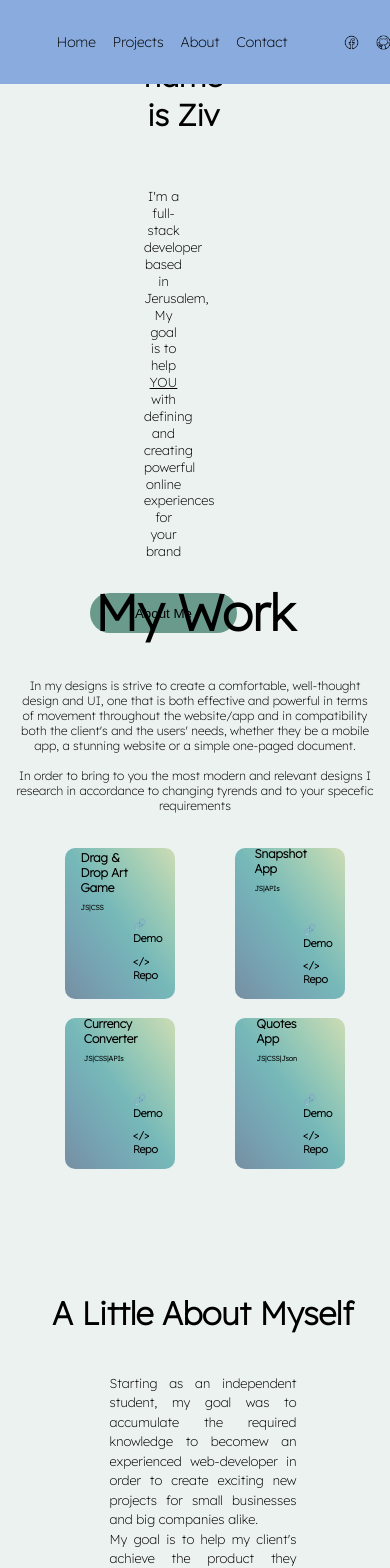
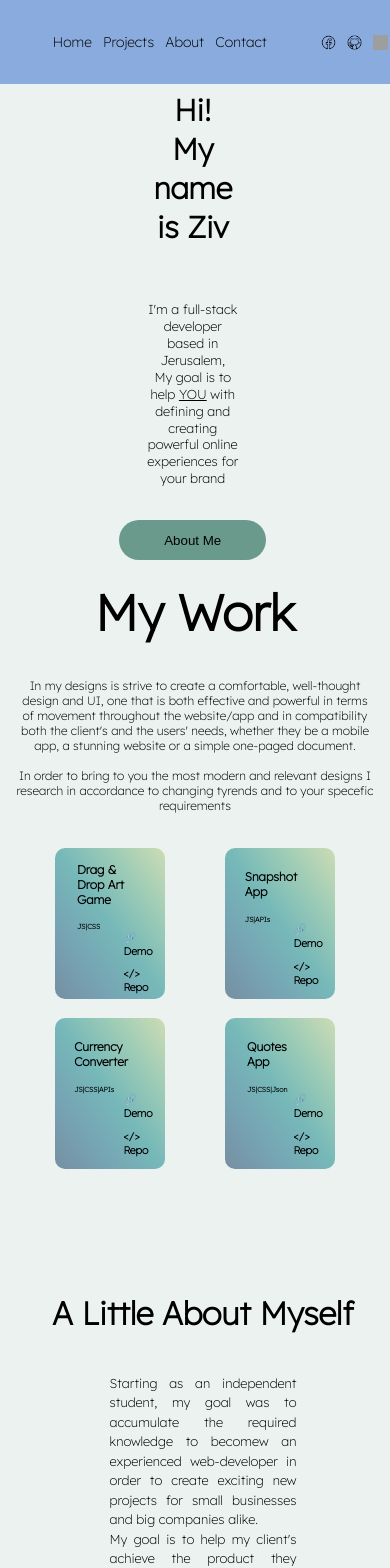
Before and after one commit to zifftalmon/zivPortfolio.github.io, a React (Create React App) app in the folder ziv-portfolio/: page / in a window 390 px wide. Shown: the top 1568 px of the page. Built offline with nearby package versions, Linux system fonts and the light colour scheme; grey boxes are pictures that could not be loaded; a web font is replaced by a local one.

Commit message:
responsiveness for mobile at work

```diff
--- a/ziv-portfolio/package.json
+++ b/ziv-portfolio/package.json
@@ -1,7 +1,6 @@
 {
   "name": "ziv-portfolio",
   "version": "0.1.0",
-  "homepage": "https://zifftalmon.github.io/zivPortfolio.github.io/",
   "private": true,
   "dependencies": {
     "@testing-library/jest-dom": "^5.16.5",
@@ -10,7 +9,7 @@
     "react": "^18.2.0",
     "react-dom": "^18.2.0",
     "react-router-dom": "^6.6.1",
-    "react-scripts": "^2.1.3",
+    "react-scripts": "^5.0.1",
     "web-vitals": "^2.1.4"
   },
   "scripts": {
--- a/ziv-portfolio/src/styles/About.css
+++ b/ziv-portfolio/src/styles/About.css
@@ -78,7 +78,7 @@
     height: 40px;
 }
 
-@media screen and (min-width: 320px) and (max-width: 667px) {
+@media screen and (min-width: 320px) and (max-width: 414px) {
     .about {
         margin-top: -10em;
         margin-left: 1em;
--- a/ziv-portfolio/src/styles/Contact.css
+++ b/ziv-portfolio/src/styles/Contact.css
@@ -53,7 +53,7 @@
     margin-right: 1.5em;
 }
 
-@media screen and (min-width: 320px) and (max-width: 667px) {
+@media screen and (min-width: 320px) and (max-width: 414px) {
     .contact img {
         width: 50px;
         height: 50px;
--- a/ziv-portfolio/src/styles/Home.css
+++ b/ziv-portfolio/src/styles/Home.css
@@ -39,18 +39,19 @@
     box-shadow: 0px 3px 21px 1px rgba(106,154,139,1);
 }
 
-@media screen and (min-width: 320px) and (max-width: 667px) {
+@media screen and (min-width: 320px) and (max-width: 414px) {
     .homeIntro {
         justify-content: center;
         align-items: center;
         padding-top: 17em;
-        width: 10vw;
+        width: 25vw;
         height: 8vh;
         line-height: 1.3;
     }
     .homeIntro h1 {
         text-align: center;
-        font-size: 30px
+        font-size: 30px;
+        margin-top: 2em;
     }
     .homeIntro p {
         width: 100%;
--- a/ziv-portfolio/src/styles/Nav.css
+++ b/ziv-portfolio/src/styles/Nav.css
@@ -33,7 +33,7 @@
     transition: 0.3s;
 }
 
-@media screen and (min-width: 320px) and (max-width: 667px) {
+@media screen and (min-width: 360px) and (max-width: 414px) {
     .nav {
         background-color: #89ABDE;
         flex-direction: row;
@@ -48,7 +48,7 @@
     }
     .nav ul li {
         font-size: 14px;
-        margin-left: 1.2em;
+        margin-left: 0.8em;
         margin-top: 0;
     }
     .nav ul li a img{
--- a/ziv-portfolio/src/styles/Project.css
+++ b/ziv-portfolio/src/styles/Project.css
@@ -81,7 +81,7 @@
     border-bottom-left-radius: 30px;
 }
 
-@media screen and (min-width: 320px) and (max-width: 667px) {
+@media screen and (min-width: 360px) and (max-width: 414px) {
     .projectContainer {
         display: flex;
         padding: 0;
@@ -101,9 +101,10 @@
         font-size: 12px;
     }
     .projectGrid {
+        display: grid;
+        place-items: center;
         grid-template-columns: repeat(2, 150px);
         grid-template-rows: repeat(2, 150px);
-        margin-left: 3.7em;
         gap: 20px;
     }
     .project0,.project2 {
@@ -122,17 +123,25 @@
         height: 14vh;
     }
     .project0Header, .project1Header, .project2Header, .project3Header {
-        margin-bottom: -10em;
+        display: flex;
+        flex-direction: column;
+        align-items: baseline;
+        margin-top: 4em;
         font-size: 6px;
-    }
-    .project1Header, .project2Header, .project3Header {
-        margin-bottom: -6em;
+        margin-bottom: -11em;
         margin-left: 1em;
     }
     .project0Link , .project1Link , .project2Link , .project3Link  {
         font-size: 7px;
         margin: 7em 0 2em 8em;
     }
+}
+@media screen and (min-width: 360px) and (max-width: 375px) {
+    .project0Header {
+        margin-top: 11em;
+        border: 3px solid red;
+    }
+
 }
 @media screen and (min-width: 668px) and (max-width: 1180px) {
 .projectPara {
```
Also changed, not shown: 1 other file (tests, documents, lock files or other folders).
